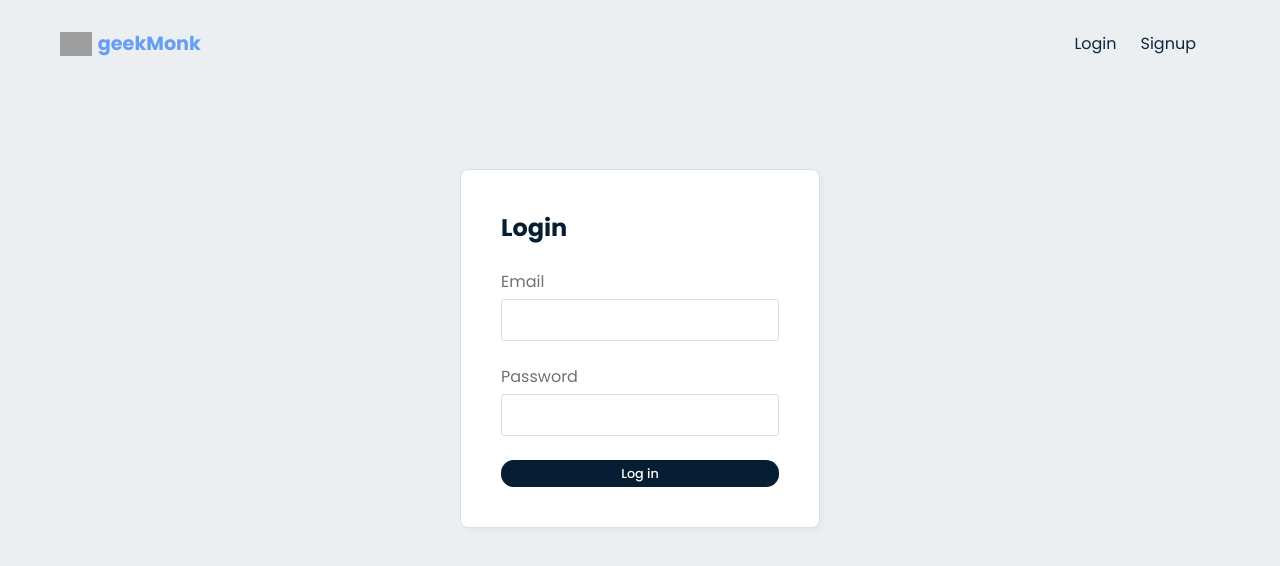
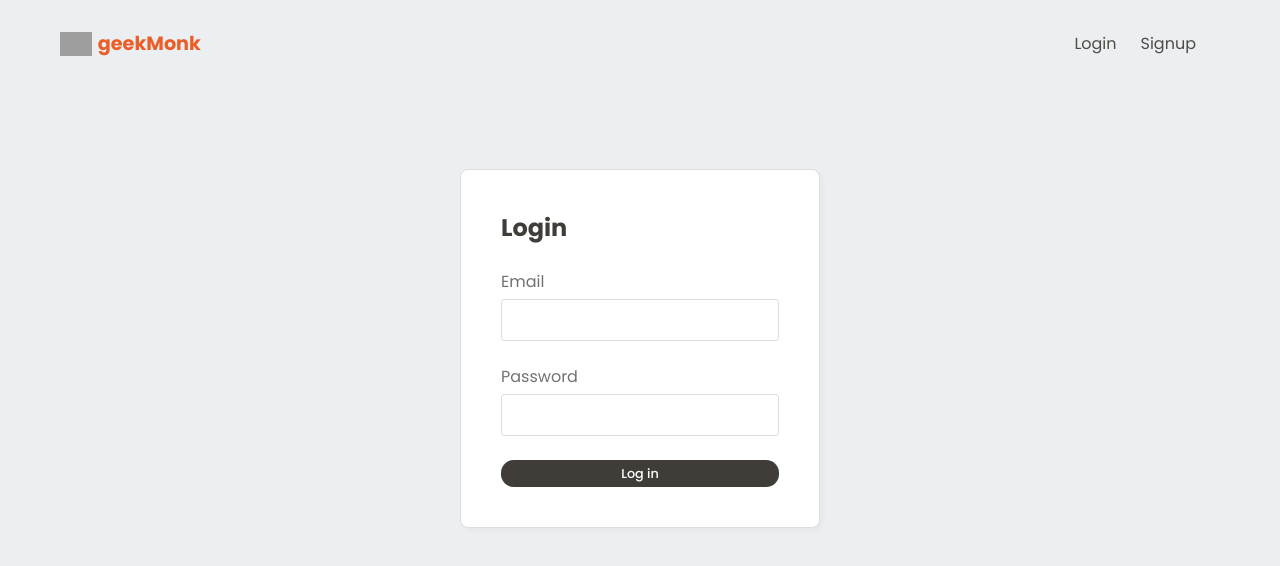
Before and after one commit to roxana-copocean/work-app, a React (Create React App) app: page /login in a window 1280 px wide. Shown: the top 566 px of the page. Built offline with nearby package versions, Linux system fonts and the light colour scheme; no server answers; grey boxes are pictures that could not be loaded.

Commit message:
color change

```diff
--- a/src/components/projectList/ProjectList.css
+++ b/src/components/projectList/ProjectList.css
@@ -4,6 +4,7 @@
 	grid-template-columns: repeat(auto-fit, minmax(15em, 1fr));
 	grid-gap: 1em;
 }
+
 .project-list a {
 	text-decoration: none;
 	color: inherit;
@@ -14,6 +15,11 @@
 	-webkit-backdrop-filter: blur(5px);
 	border: 1px solid rgba(255, 255, 255, 0.3);
 	padding: 1em;
+	transition: all .3s ease;
+}
+
+.project-list a:hover {
+	transform: scale(1.03);
 }
 .project-list h4 {
 	font-size: var(--primary);
--- a/src/index.css
+++ b/src/index.css
@@ -3,13 +3,13 @@
 /* custom properies */
 
 :root {
-	--heading-color: #003760;
-	--primary-color: #051e34;
-	--secondary-color: #0f263d;
-	--highlight-color: #1e364d;
-	--error: #f57c00;
-	--accent-color: #669df6;
-	--accent2: #f6820d;
+	--heading-color: #252422;
+	--secondary-color: #4f4b46;
+	--primary-color: #403d39;
+	--highlight-color: #eb5e28;
+	--error: #eb5e28;
+	--accent-color: #eb5e28;
+	--accent2: #ccc5b9;
 	--gray: #cdd2d6;
 	--bg-color: #eceff1;
 	--white: #fff;
```
